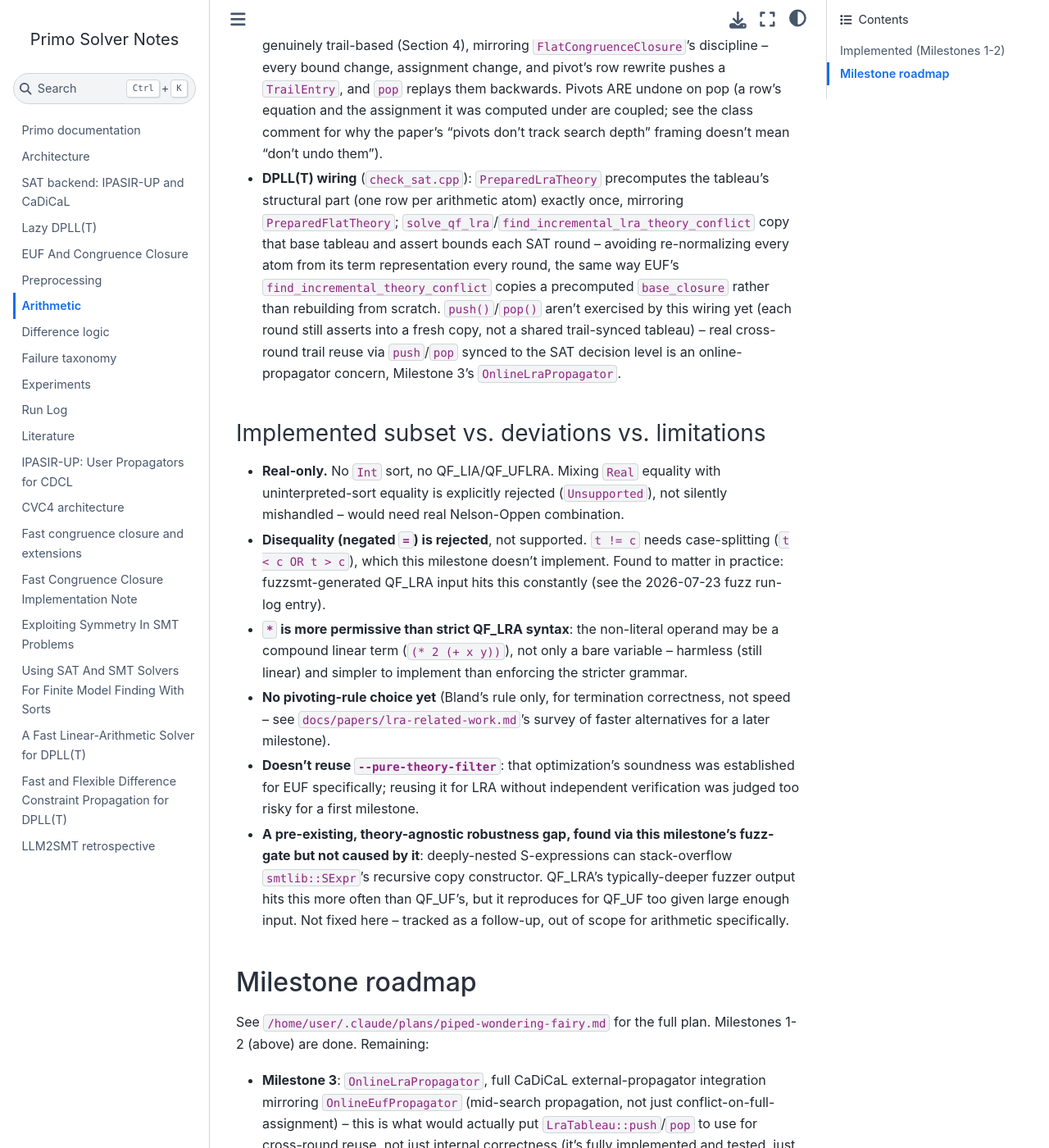
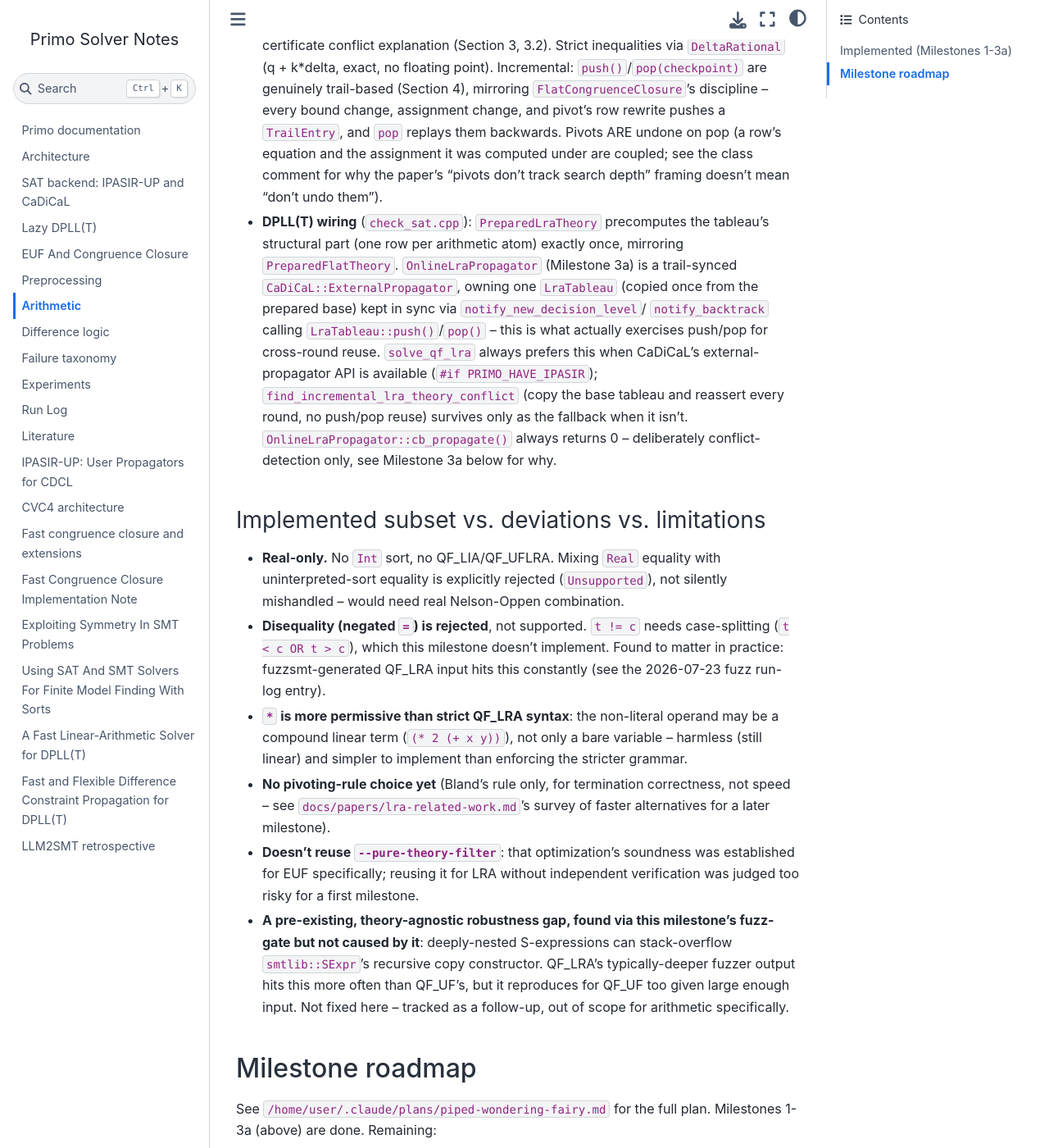
Before and after one commit to primo-solver/primo, a Jupyter Book: the page built from docs/arithmetic.md, in a window 1280 px wide and 1400 px high, scrolled down 990 px. Shown: the whole window at 82% size. Built offline with Jupyter Book 1.0.4 settings and Sphinx 7.4.7 and the Sphinx Book theme 1.1.4, drawn with Linux system fonts in a browser that asks for light colours; some of the changed text lies outside the part shown.

Commit message:
Document QF_LRA Milestone 3a completion
docs/arithmetic.md and docs/papers/fast-linear-arithmetic-dpllt.md: mark
OnlineLraPropagator done, explain why cb_propagate() deliberately always
returns 0 (conflict detection is sufficient for DPLL(T) completeness;
propagation is deferred as Milestone 3b, not scheduled), note
find_incremental_lra_theory_conflict is now the !PRIMO_HAVE_IPASIR-only
fallback. docs/run-log.json: record the 500-case merge-gate fuzz campaign
against the new trail-synced propagator (zero wrong-answer disagreements,
all crashes reconfirmed as the already-triaged pre-existing SExpr issue).

Co-Authored-By: Claude Sonnet 5 <noreply@anthropic.com>

```diff
--- a/docs/arithmetic.md
+++ b/docs/arithmetic.md
@@ -1,18 +1,19 @@
 # Arithmetic
 
 QF_LRA (quantifier-free linear real arithmetic) is implemented through
-Milestone 2 of the plan described below: a full SMT-LIB QF_LRA frontend
-plus an incremental, trail-based bounded-variable Simplex theory solver,
-following Dutertre & de Moura's "A Fast Linear-Arithmetic Solver for
-DPLL(T)". Difference logic (QF_IDL/QF_RDL) remains unimplemented;
-`difference_logic.hpp` is an empty placeholder reserved for that, separate
-future work.
+Milestone 3a of the plan described below: a full SMT-LIB QF_LRA frontend
+plus a bounded-variable Simplex theory solver integrated into DPLL(T) via a
+trail-synced CaDiCaL external propagator (conflict detection only, no
+proactive bound propagation -- see Milestone 3a's note on why), following
+Dutertre & de Moura's "A Fast Linear-Arithmetic Solver for DPLL(T)".
+Difference logic (QF_IDL/QF_RDL) remains unimplemented; `difference_logic.hpp`
+is an empty placeholder reserved for that, separate future work.
 
 See [](papers/fast-linear-arithmetic-dpllt.md) for the base algorithm and
 [](papers/lra-related-work.md) for a literature survey of extensions and
 alternatives considered before/while implementing it.
 
-## Implemented (Milestones 1-2)
+## Implemented (Milestones 1-3a)
 
 - **Grammar/frontend** (`src/smt/check_sat.cpp`): `(set-logic QF_LRA)`,
   `Real`-sorted declarations, `+ - * <= < >= > =` per the SMT-LIB QF_LRA
@@ -46,15 +47,17 @@ alternatives considered before/while implementing it.
   search depth" framing doesn't mean "don't undo them").
 - **DPLL(T) wiring** (`check_sat.cpp`): `PreparedLraTheory` precomputes the
   tableau's structural part (one row per arithmetic atom) exactly once,
-  mirroring `PreparedFlatTheory`; `solve_qf_lra`/`find_incremental_lra_theory_conflict`
-  copy that base tableau and assert bounds each SAT round -- avoiding
-  re-normalizing every atom from its term representation every round, the
-  same way EUF's `find_incremental_theory_conflict` copies a precomputed
-  `base_closure` rather than rebuilding from scratch. `push()`/`pop()`
-  aren't exercised by this wiring yet (each round still asserts into a
-  fresh copy, not a shared trail-synced tableau) -- real cross-round trail
-  reuse via `push`/`pop` synced to the SAT decision level is an
-  online-propagator concern, Milestone 3's `OnlineLraPropagator`.
+  mirroring `PreparedFlatTheory`. `OnlineLraPropagator` (Milestone 3a) is a
+  trail-synced `CaDiCaL::ExternalPropagator`, owning one `LraTableau`
+  (copied once from the prepared base) kept in sync via `notify_new_decision_level`/
+  `notify_backtrack` calling `LraTableau::push()`/`pop()` -- this is what
+  actually exercises push/pop for cross-round reuse. `solve_qf_lra` always
+  prefers this when CaDiCaL's external-propagator API is available
+  (`#if PRIMO_HAVE_IPASIR`); `find_incremental_lra_theory_conflict` (copy
+  the base tableau and reassert every round, no push/pop reuse) survives
+  only as the fallback when it isn't. `OnlineLraPropagator::cb_propagate()`
+  always returns 0 -- deliberately conflict-detection only, see Milestone
+  3a below for why.
 
 ### Implemented subset vs. deviations vs. limitations
 
@@ -85,14 +88,15 @@ alternatives considered before/while implementing it.
 ## Milestone roadmap
 
 See `/home/user/.claude/plans/piped-wondering-fairy.md` for the full plan.
-Milestones 1-2 (above) are done. Remaining:
+Milestones 1-3a (above) are done. Remaining:
 
-- **Milestone 3**: `OnlineLraPropagator`, full CaDiCaL external-propagator
-  integration mirroring `OnlineEufPropagator` (mid-search propagation, not
-  just conflict-on-full-assignment) -- this is what would actually put
-  `LraTableau::push`/`pop` to use for cross-round reuse, not just internal
-  correctness (it's fully implemented and tested, just not wired into
-  `solve_qf_lra`'s per-round copy-based loop yet).
+- **Milestone 3b** (deferred, not scheduled): proactive bound propagation
+  in `OnlineLraPropagator::cb_propagate()` -- the paper's "deriving
+  satisfied atoms" mechanism. Explicitly *not* required for DPLL(T)
+  completeness (conflict detection alone, which 3a already provides, is
+  sufficient); this is a pure search-efficiency optimization, deferred per
+  user direction rather than bundled into "the online propagator
+  milestone" by default.
 - **Milestone 4**: anti-cycling/pivoting-rule hardening, campaign-tier fuzz
   gate, before describing QF_LRA as supported/default rather than a
   first-cut milestone.
```
Also changed, not shown: docs/papers/fast-linear-arithmetic-dpllt.md (+28 -12 lines), docs/run-log.json.
